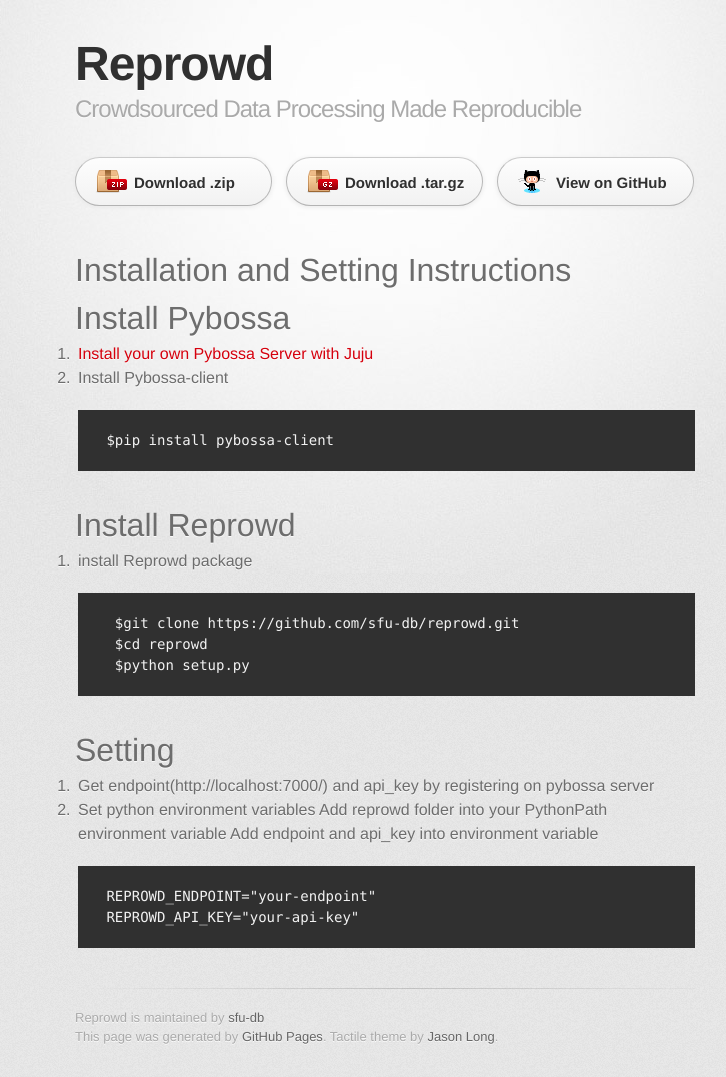
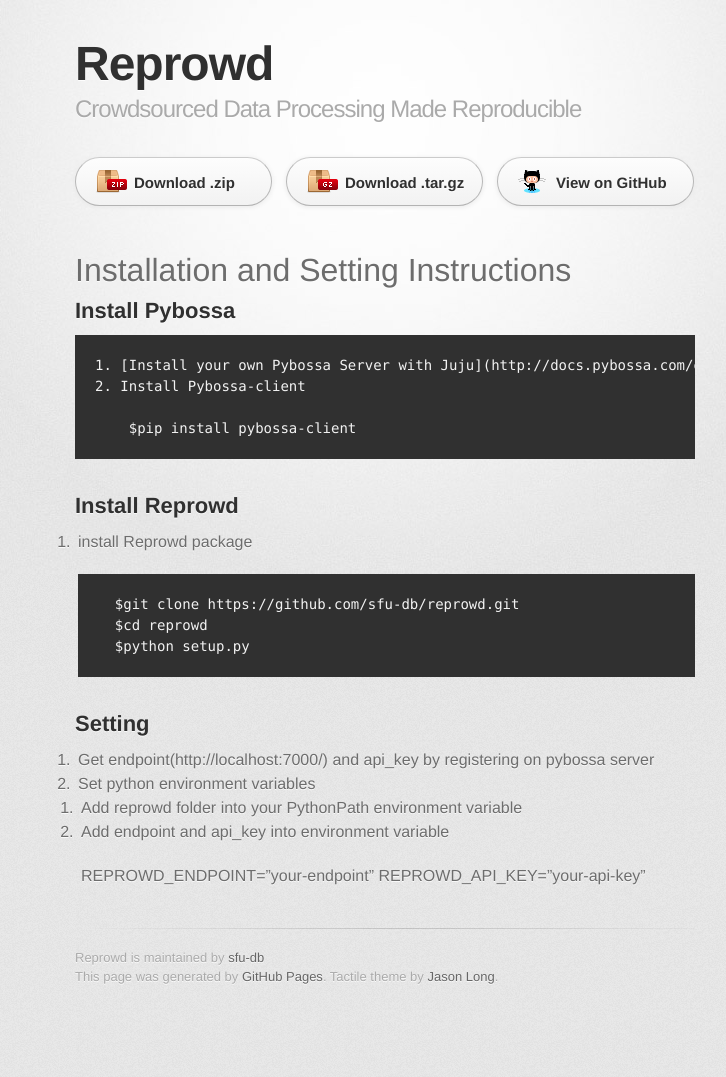
Before and after one commit to sfu-db/reprowd, a Jekyll site: the page built from install.md, in a window 1280 px wide. Shown: the whole page, without its empty margins (255-981 px from the left). Built offline with Jekyll 4.4.1, drawn with Linux system fonts in a browser that asks for light colours; some web fonts are replaced; after the commit the page ends 1017 px from its top, so only the background shows below that.

Commit message:
fix some formating issues

```diff
--- a/install.md
+++ b/install.md
@@ -4,24 +4,24 @@
 ---
 # Installation and Setting Instructions
 
-# Install Pybossa
-1. [Install your own Pybossa Server with Juju](http://docs.pybossa.com/en/latest/juju_pybossa.html)
-2. Install Pybossa-client
+## Install Pybossa
+    1. [Install your own Pybossa Server with Juju](http://docs.pybossa.com/en/latest/juju_pybossa.html)
+    2. Install Pybossa-client
 
         $pip install pybossa-client
 
-# Install Reprowd
+## Install Reprowd
 1. install Reprowd package
 
          $git clone https://github.com/sfu-db/reprowd.git
          $cd reprowd
          $python setup.py
 
-# Setting
+## Setting
 1. Get endpoint(http://localhost:7000/) and api_key by registering on pybossa server
 2. Set python environment variables
-  Add reprowd folder into your PythonPath environment variable
-  Add endpoint and api_key into environment variable
+    * Add reprowd folder into your PythonPath environment variable
+    * Add endpoint and api_key into environment variable
 
         REPROWD_ENDPOINT="your-endpoint"
         REPROWD_API_KEY="your-api-key"
```
